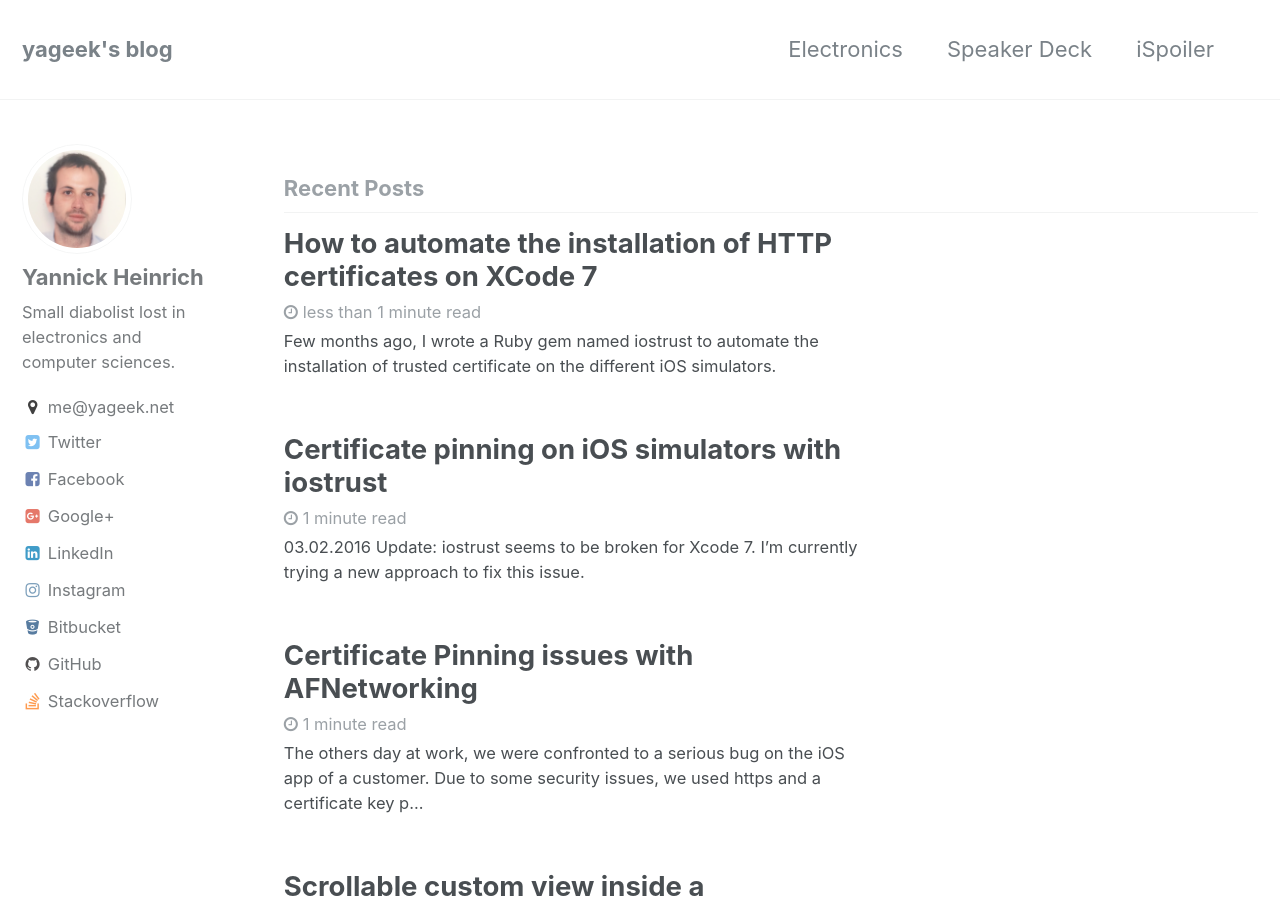
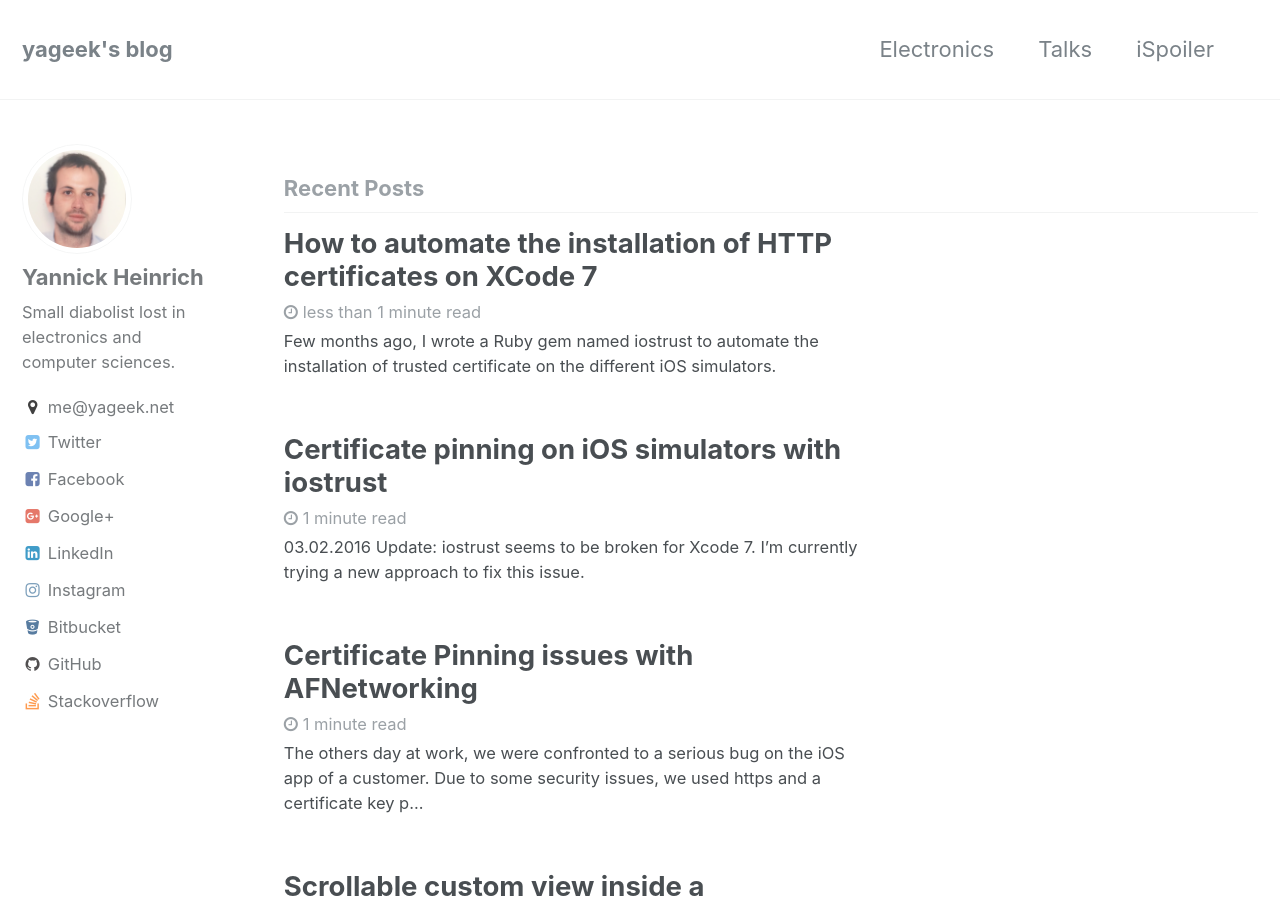
Before and after one commit to yageek/yageek.github.io, a Jekyll site: the page built from index.html, in a window 1280 px wide and 900 px high. Built offline with Jekyll 4.4.1, drawn with Linux system fonts in a browser that asks for light colours; the list of posts is cut into pages by our own code.

Commit message:
Rename slides.

```diff
--- a/_data/navigation.yml
+++ b/_data/navigation.yml
@@ -2,7 +2,7 @@
 main:
   - title: "Electronics"
     url: /electronics/index
-  - title: "Speaker Deck"
+  - title: "Talks"
     url: https://speakerdeck.com/yageek
   - title: "iSpoiler"
     url: http://blog.yageek.net/iSpoiler/
```
